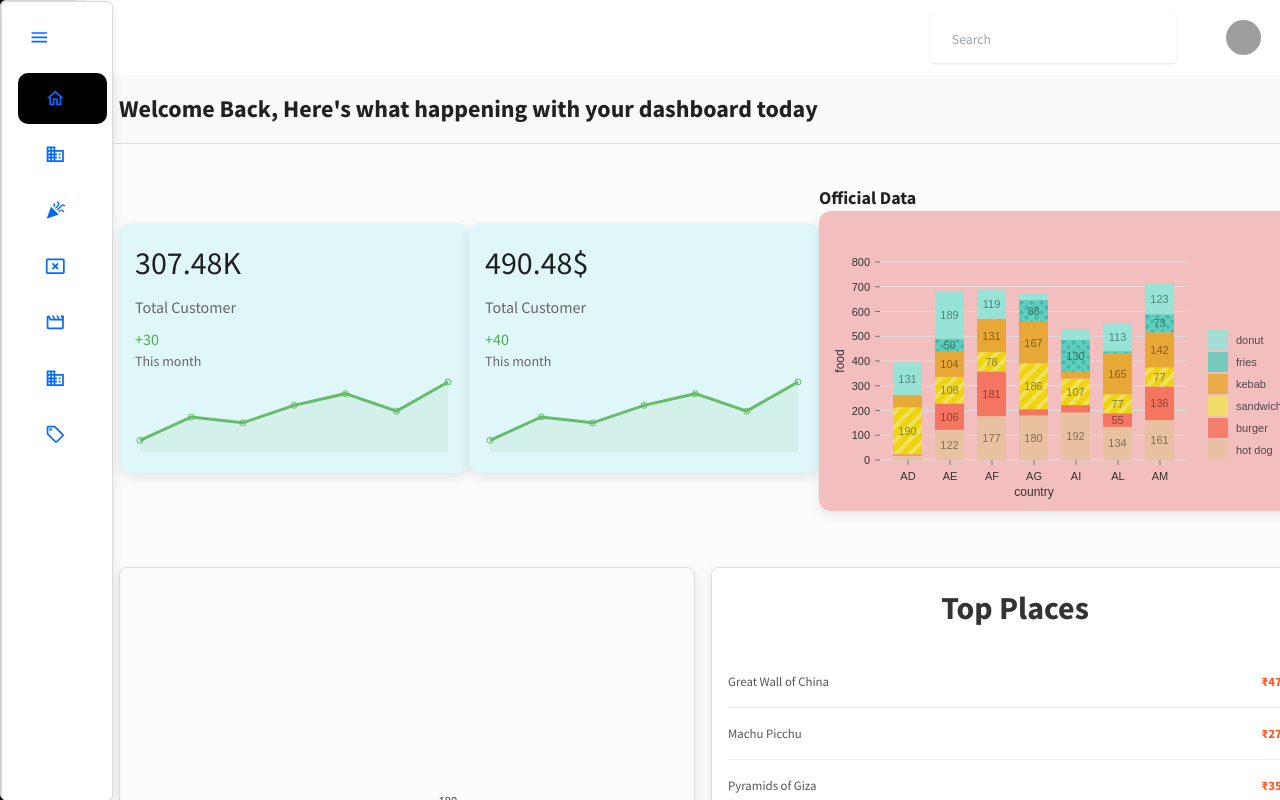
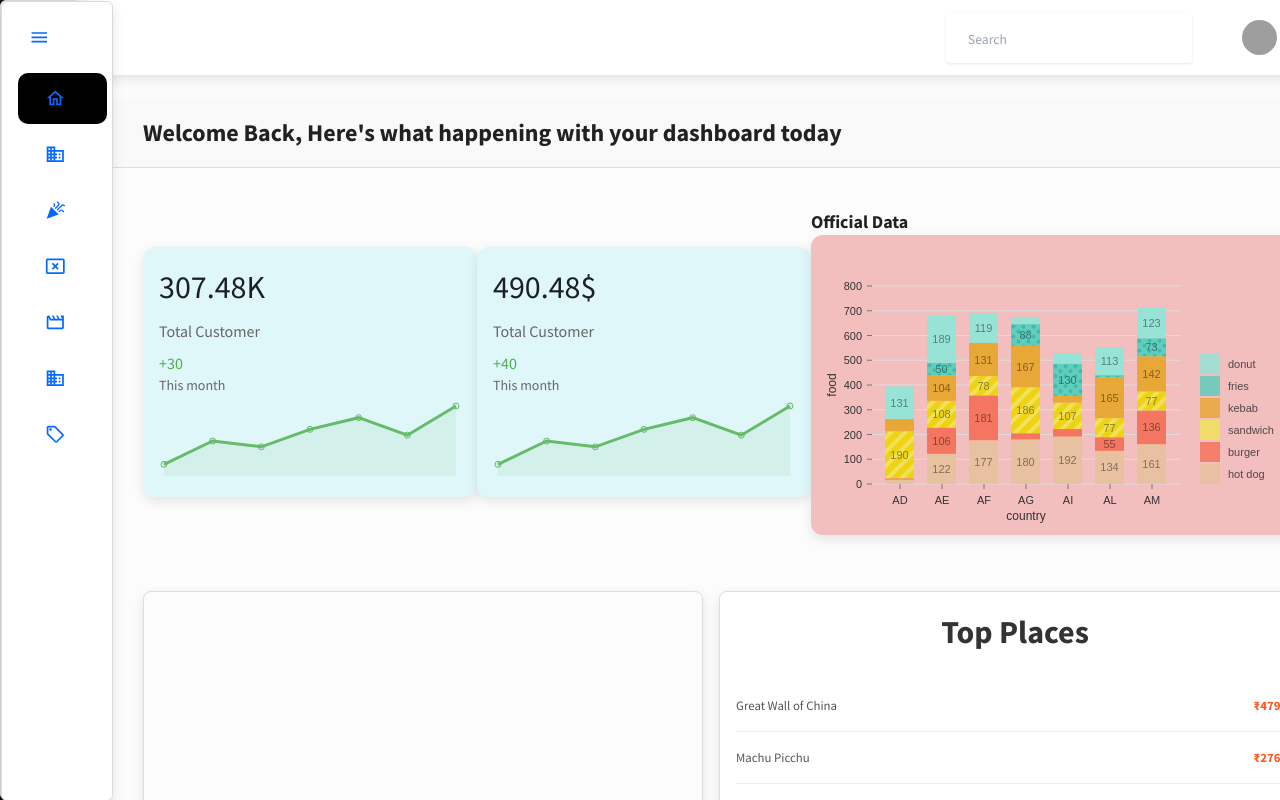
Before and after one commit to shubhamslngh/AdminDashBoardFront, a React (Create React App) app: page / in a window 1280 px wide. Shown: the top 800 px of the page. Built offline with nearby package versions, Linux system fonts and the light colour scheme; no server answers; sample sign-in values are in the browser's storage; grey boxes are pictures that could not be loaded.

Commit message:
updates to dashboard

```diff
--- a/src/pages/HomePage.scss
+++ b/src/pages/HomePage.scss
@@ -3,7 +3,7 @@
     flex-direction: column;
     height: 100vh;
     width: 100%;
-    padding: 0rem;
+    padding: 1.5rem;
     margin-left: auto;
 }
 
```
